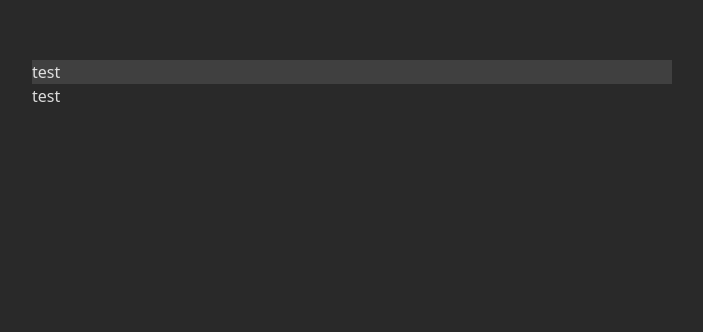
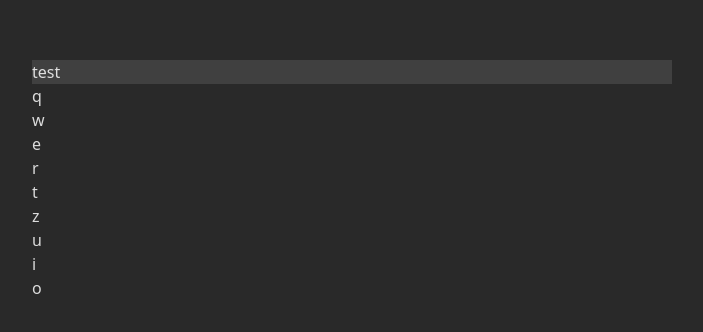
Before and after one commit to pstierle/wordle-clone, a React (Create React App) app: page / in a window 1280 px wide. Shown: the part 164-496 px from the top of the page, without its empty margins (288-991 px from the left). Built offline with nearby package versions, Linux system fonts and the light colour scheme.

Commit message:
import keys as json

```diff
--- a/src/App.tsx
+++ b/src/App.tsx
@@ -1,11 +1,40 @@
 import Guess from "./views/Guess";
 import Keyboard from "./views/Keyboard";
+import { useCallback, useEffect, useState } from "react";
+import { IKey } from "./models/IKey";
+import { useEventListener } from "./hooks/useEventListener";
+import KeyboardJSON from "./assets/keyboard.json";
 
 function App() {
+  const [lastPressed, setlastPressed] = useState<IKey>();
+  const [keys, setKeys] = useState<IKey[]>([]);
+
+  const handler = useCallback(
+    (event: KeyboardEvent) => {
+      setlastPressed({ letter: event.key, code: event.keyCode });
+      console.log(lastPressed);
+    },
+    [setlastPressed, lastPressed]
+  );
+
+  useEventListener("keydown", handler);
+
+  useEffect(() => {
+    const keys: IKey[] = [];
+    for (const key in KeyboardJSON) {
+      // TODO use Key Codes...
+      keys.push({
+        letter: key,
+        code: 0,
+      });
+    }
+    setKeys(keys);
+  }, []);
+
   return (
     <div className="flex flex-col justify-center w-1/2 mx-auto mt-56">
       <Guess />
-      <Keyboard />
+      <Keyboard lastPressed={lastPressed} keys={keys} />
     </div>
   );
 }
--- /dev/null
+++ b/src/assets/keyboard.json
@@ -0,0 +1,11 @@
+{
+  "q": 81,
+  "w": 87,
+  "e": 69,
+  "r": 82,
+  "t": 84,
+  "z": 90,
+  "u": 85,
+  "i": 73,
+  "o": 79
+}
--- /dev/null
+++ b/src/components/Key.tsx
@@ -0,0 +1,11 @@
+import { IKey } from "../models/IKey";
+
+function Key(props: IKey) {
+  return (
+    <div>
+      <p>{props.letter}</p>
+    </div>
+  );
+}
+
+export default Key;
--- /dev/null
+++ b/src/hooks/useEventListener.ts
@@ -0,0 +1,21 @@
+import { useEffect, useRef } from "react";
+
+export function useEventListener(
+  eventName: string,
+  handler: any,
+  element = window
+) {
+  const savedHandler = useRef<any>();
+  useEffect(() => {
+    savedHandler.current = handler;
+  }, [handler]);
+  useEffect(() => {
+    const isSupported = element && element.addEventListener;
+    if (!isSupported) return;
+    const eventListener = (event: any) => savedHandler.current(event);
+    element.addEventListener(eventName, eventListener);
+    return () => {
+      element.removeEventListener(eventName, eventListener);
+    };
+  }, [eventName, element]);
+}
--- /dev/null
+++ b/src/models/IGlobal.ts
@@ -0,0 +1,4 @@
+import { IKey } from "./IKey";
+export interface IGlobal {
+  lastPressed?: IKey;
+}
--- /dev/null
+++ b/src/models/IKey.ts
@@ -0,0 +1,6 @@
+import { IGlobal } from "./IGlobal";
+
+export interface IKey extends IGlobal {
+  code: number;
+  letter: string;
+}
--- /dev/null
+++ b/src/models/IKeyboard.ts
@@ -0,0 +1,6 @@
+import { IGlobal } from "./IGlobal";
+import { IKey } from "./IKey";
+
+export interface IKeyboard extends IGlobal {
+  keys: IKey[];
+}
--- a/src/views/Keyboard.tsx
+++ b/src/views/Keyboard.tsx
@@ -1,5 +1,21 @@
-function Keyboard() {
-  return <div>test</div>;
+import Key from "../components/Key";
+import { IKeyboard } from "../models/IKeyboard";
+
+function Keyboard(props: IKeyboard) {
+  return (
+    <div>
+      {props.keys.map((key, index) => {
+        return (
+          <Key
+            key={index}
+            code={key.code}
+            letter={key.letter}
+            lastPressed={props.lastPressed}
+          ></Key>
+        );
+      })}
+    </div>
+  );
 }
 
 export default Keyboard;
```
